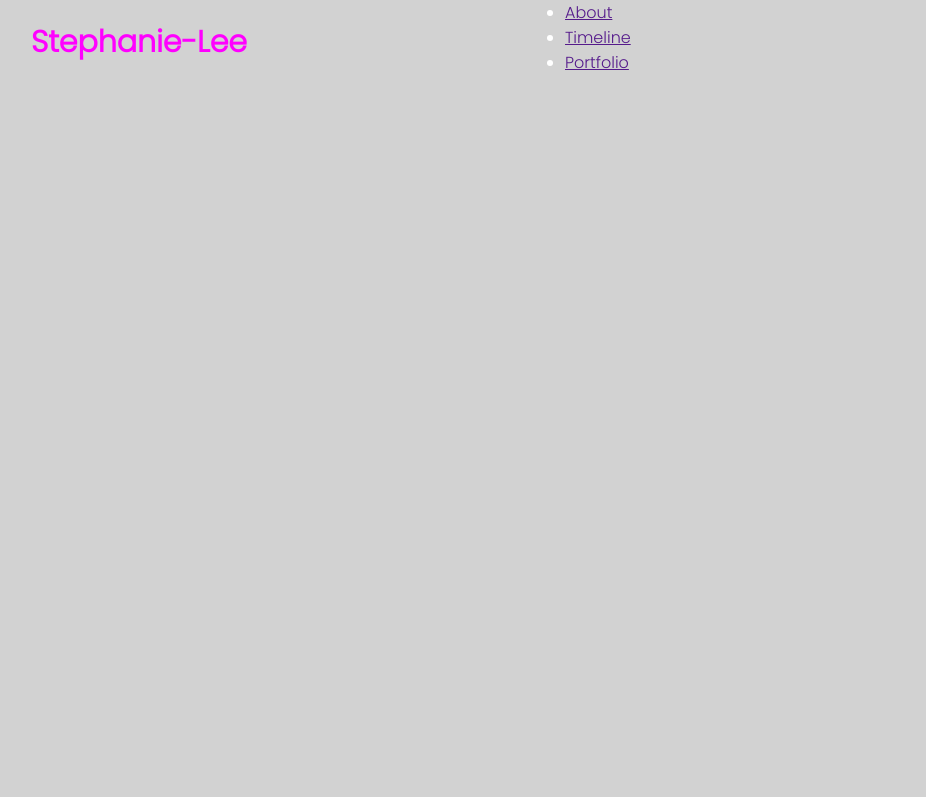
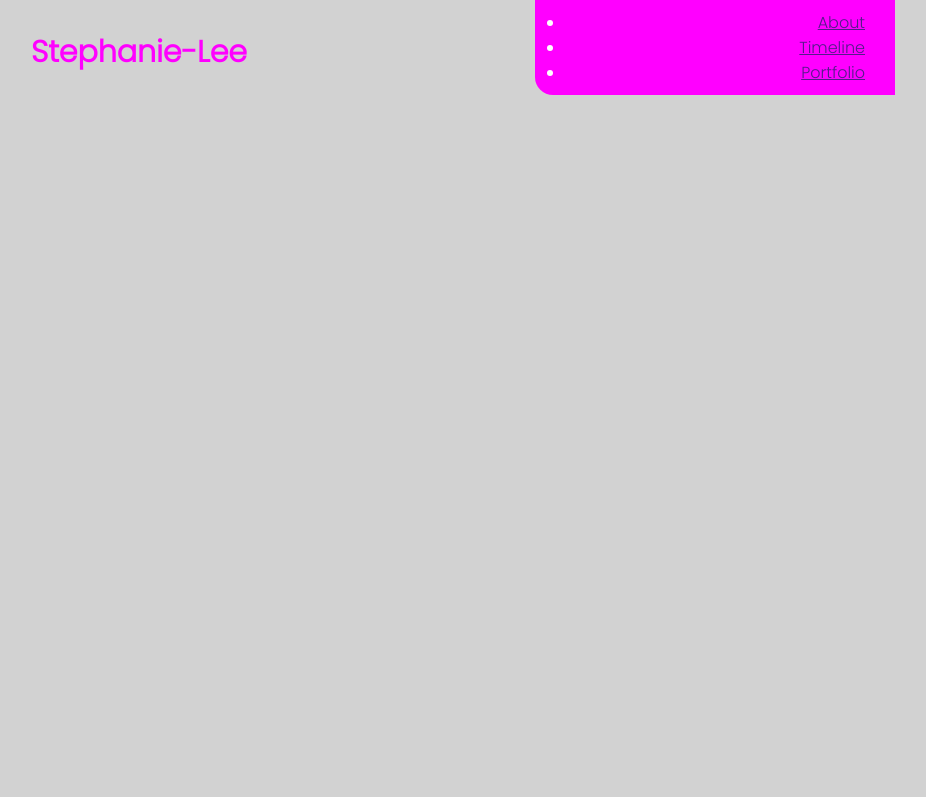
Before and after one commit to CodediCon/Steph-Grant-Portfolio, a plain HTML site: page index.html in a window 1280 px wide. Shown: the top 797 px of the page, without its empty margins (97-1023 px from the left). Drawn offline with Linux system fonts and the light colour scheme.

Commit message:
nav-links

```diff
--- a/style.css
+++ b/style.css
@@ -27,6 +27,12 @@ nav{
   font-weight: bold;
   padding-top: 10px;
   padding-left: 10%;
+}
+.nav-links{
+  text-align: right;
+  background: fuchsia;
+  padding: 10px 30px;
+  border-bottom-left-radius: 18px;
 }
 div {
   width: 300px;
```
